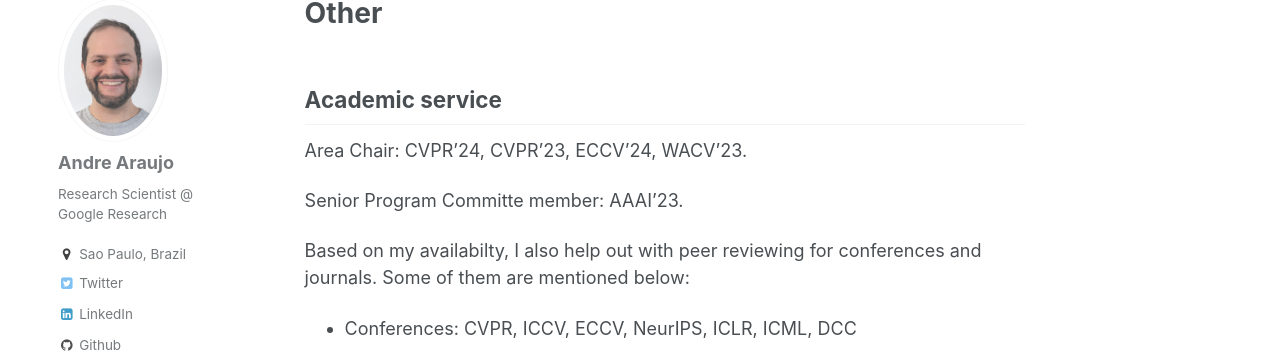
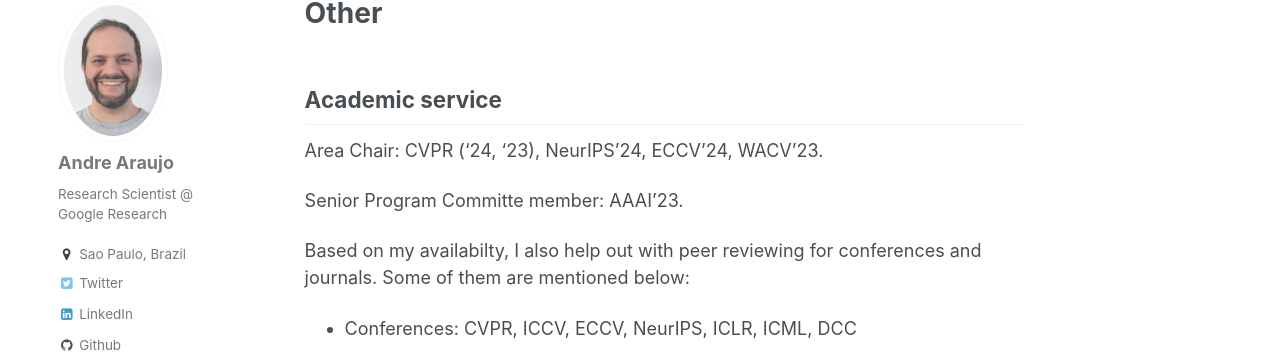
Before and after one commit to andrefaraujo/andrefaraujo.github.io, a Jekyll site: the page built from _pages/other.md, in a window 1280 px wide and 1181 px high. Shown: the part 119-472 px from the top of the window. Built offline with Jekyll 4.4.1, drawn with Linux system fonts in a browser that asks for light colours.

Commit message:
neurips ac

```diff
--- a/_pages/other.md
+++ b/_pages/other.md
@@ -9,7 +9,7 @@ redirect_from:
 
 ## Academic service
 
-Area Chair: CVPR'24, CVPR'23, ECCV'24, WACV'23.
+Area Chair: CVPR ('24, '23), NeurIPS'24, ECCV'24, WACV'23.
 
 Senior Program Committe member: AAAI'23.
 
```
Also changed, not shown: _pages/about.md (+1 -0 lines).
